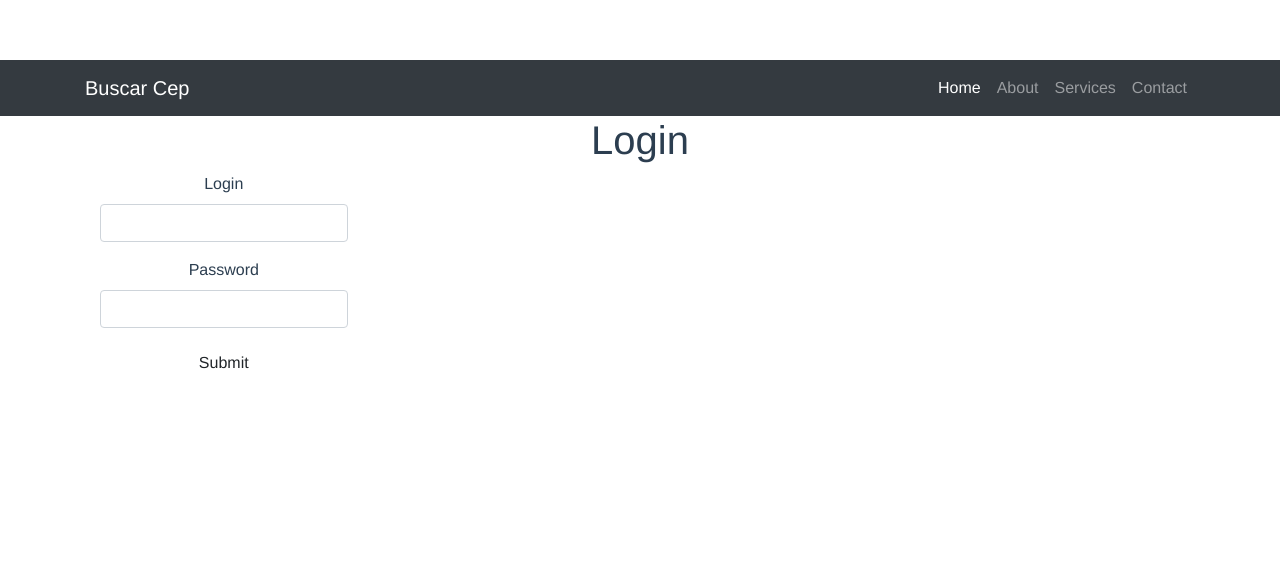
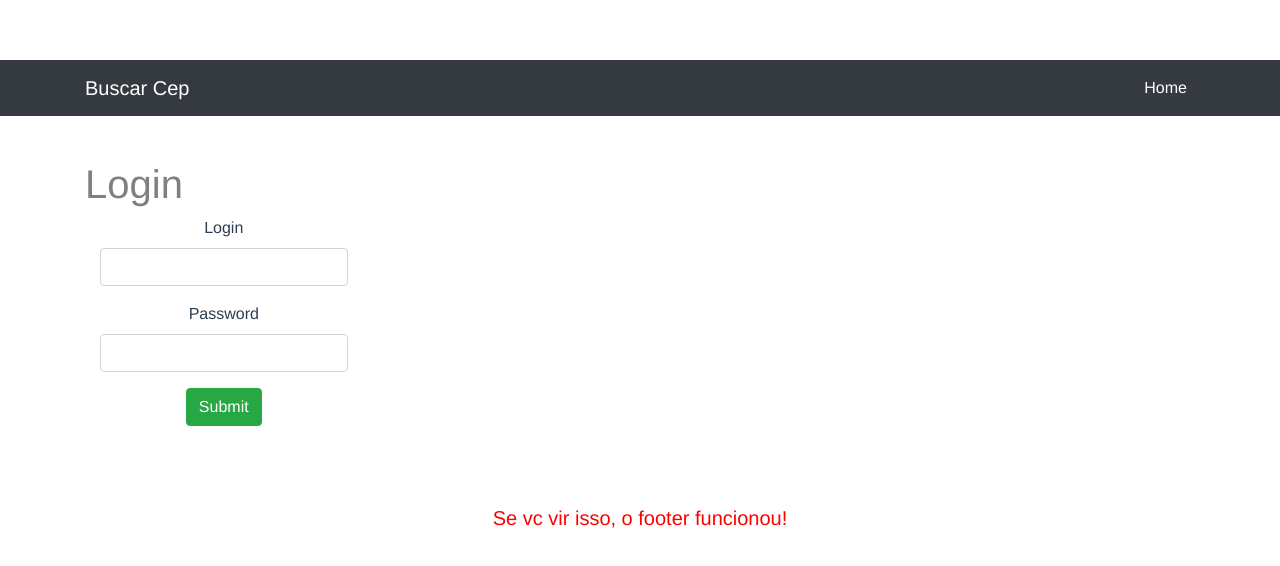
Before and after one commit to leonardoyoshi/Busca-Cep, a Vue app: page /#/login in a window 1280 px wide. Shown: the top 566 px of the page. Built offline with nearby package versions, Linux system fonts and the light colour scheme.

Commit message:
Fixed some alerts and errors from ESLint

```diff
--- a/src/App.vue
+++ b/src/App.vue
@@ -1,21 +1,28 @@
 <template>
   <div id="app">
-    <RootHeader></RootHeader>
+    <RootHeader />
       <div class="container">
-          <header class="page-header">
-            <h1>Login</h1>
-          <router-view></router-view>
-          </header>
+          <HeaderComponent/>
+          <main>
+            <router-view/>
+          </main>
+          <FooterComponent />
       </div>
   </div>
 </template>
 
 <script>
 import RootHeader from './components/root/login.vue'
+import HeaderComponent from './shared/Header'
+import FooterComponent from './shared/Footer'
 
 export default {
   name: 'App',
-  components: { RootHeader }
+  components: {
+    RootHeader,
+    HeaderComponent,
+    FooterComponent
+  }
 }
 </script>
 
--- a/src/app1/login/form/loginCampos.vue
+++ b/src/app1/login/form/loginCampos.vue
@@ -1,3 +1,19 @@
+<template>
+  <div class="row">
+    <div class="col-md-6">
+      <div class="form-group">
+        <label>Login</label>
+        <input type="login" v-model="user.login" class="form-control">
+      </div>
+       <div class="form-group">
+          <label>Password</label>
+       <input type="password" v-model="user.password" class="form-control">
+       </div>
+      <button type="submit" @click="doLogin" class="btn btn-success">Submit</button>
+    </div>
+  </div>
+</template>
+
 <script>
 import http from '@/http'
 
@@ -12,38 +28,29 @@ export default {
   },
   methods: {
     doLogin () {
-			console.log("funcionou")
       let headers = {'Content-Type': 'application/json'}
-      let data = { "grupo":"bredas","login":this.user.login,"senha":this.user.password}
-			var url = "http://18.217.45.84/auth/";
+      let data = {'grupo': 'bredas', 'login': this.user.login, 'senha': this.user.password}
+      var url = 'http://18.217.45.84/auth/'
 
       http.post(url, data, headers)
-    .then(function(response){
-      console.log(response.data);
-      console.log(response.status);
-      var auth = response.data;
-      console.log(auth.data.access_token);
+        .then(function (response) {
+          console.log(response.data)
+          console.log(response.status)
+          var auth = response.data
+          console.log(auth.data.access_token)
         })
-    .catch(function(error){
-    console.log(error);
+        .catch(function (error) {
+          console.log(error)
         })
     }
   }
 }
 </script>
-
-<template>
-	<div class="row">
-		<div class="col-md-6">
-			<div class="form-group">
-				<label>Login</label>
-				<input type="login" v-model="user.login" class="form-control">
-			</div>
-			<div class="form-group">
-				<label>Password</label>
-				<input type="password" v-model="user.password" class="form-control">
-			</div>
-			<button type="submit" @click="doLogin" class="btn btn-default">Submit</button>
-		</div>
-	</div>
-</template>
+<style lang="css">
+input {
+text-align: center;
+}
+label {
+text-align: center;
+}
+</style>
--- /dev/null
+++ b/src/app1/login/vuex/actions.js
@@ -0,0 +1,6 @@
+import loginCampos from '../form/loginCampos'
+import http from '@/http'
+
+export default {
+
+}
--- /dev/null
+++ b/src/app1/login/vuex/getters.js
@@ -0,0 +1,3 @@
+export default {
+
+}
--- /dev/null
+++ b/src/app1/login/vuex/index.js
@@ -0,0 +1,6 @@
+import state from './state'
+import actions from './actions'
+import mutations from './mutations'
+import getters from './getters'
+
+export default { state, actions, mutations, getters }
--- /dev/null
+++ b/src/app1/login/vuex/mutations.js
@@ -0,0 +1,3 @@
+export default {
+
+}
--- /dev/null
+++ b/src/app1/login/vuex/state.js
@@ -0,0 +1,3 @@
+export default {
+
+}
--- a/src/components/root/login.vue
+++ b/src/components/root/login.vue
@@ -9,17 +9,7 @@
             <div class="collapse navbar-collapse" id="navbarResponsive">
                 <ul class="navbar-nav ml-auto">
                     <li class="nav-item active">
-                        <a class="nav-link" href="#">Home
-                        </a>
-                    </li>
-                    <li class="nav-item">
-                        <a class="nav-link" href="#">About</a>
-                    </li>
-                    <li class="nav-item">
-                        <a class="nav-link" href="#">Services</a>
-                    </li>
-                    <li class="nav-item">
-                        <a class="nav-link" href="#">Contact</a>
+                        <a class="nav-link" href="#">Home</a>
                     </li>
                 </ul>
             </div>
@@ -31,3 +21,6 @@ export default {
   name: 'buscar-cep'
 }
 </script>
+
+<style lang="css" scoped>
+</style>
--- a/src/http.js
+++ b/src/http.js
@@ -1,6 +1,6 @@
 import { defaults } from 'lodash' // estou importando a função do loadash
 import axios from 'axios' // importando a instância do axios
 
-export const createClient = (options = {}) => axios.create(defaults({}, options));
+export const createClient = (options = {}) => axios.create(defaults({}, options))
 
 export default createClient()
--- /dev/null
+++ b/src/shared/Footer.vue
@@ -0,0 +1,19 @@
+<template>
+  <footer>
+   <h5>Se vc vir isso, o footer funcionou!</h5>
+  </footer>
+</template>
+
+<script>
+export default {
+  name: 'Footer'
+}
+</script>
+
+<style lang="css" scoped>
+ h5 {
+  margin: 80px;
+  text-align: center;
+  color: red;
+ }
+</style>
--- /dev/null
+++ b/src/shared/Header.vue
@@ -0,0 +1,27 @@
+<template>
+<header>
+<div class="topbar">
+<h1>Login</h1>
+</div>
+</header>
+</template>
+
+<script>
+export default {
+
+  name: 'Header'
+}
+</script>
+
+<style lang="css" scoped>
+  header{
+    .topbar {
+      display: flex;
+      justify-content: space-between;
+    }
+  }
+  h1 {
+    color:gray;
+    margin-top:4%;
+  }
+</style>
```
Also changed, not shown: src/app1/buscacep/components/Main.vue (+7 -7 lines). Lines whose indentation alone changed are shown as unchanged.
